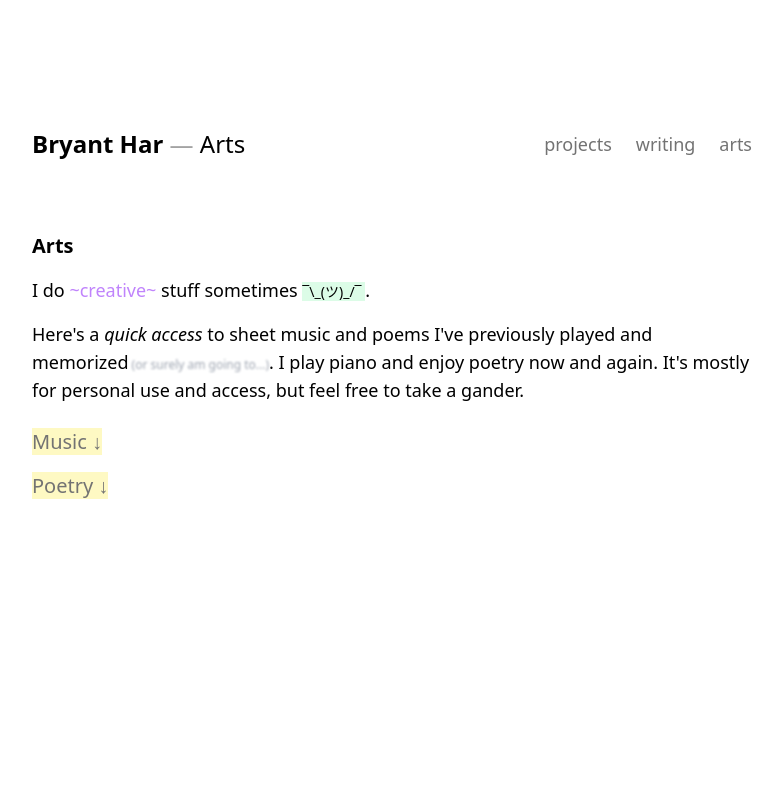
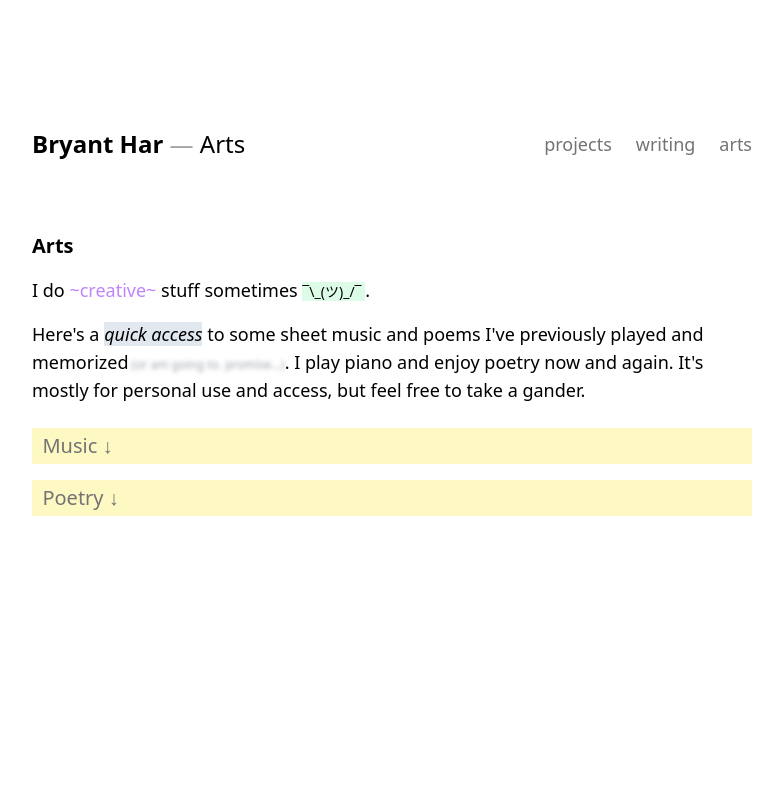
Before and after one commit to bryant-har/bryanthar.com, a Next.js app in the folder etamac/: page /about/arts in a window 1280 px wide. Shown: the top 800 px of the page, without its empty margins (248-1031 px from the left). Built offline with nearby package versions, Linux system fonts and the light colour scheme.

Commit message:
Separate links

```diff
--- a/etamac/src/pages/about/arts.js
+++ b/etamac/src/pages/about/arts.js
@@ -12,16 +12,14 @@ export default function Arts() {
           I do <it className=" text-purple-400">~creative~</it> stuff sometimes <span className=" text-sm bg-green-100"> ¯\_(ツ)_/¯ </span>.
         </p>
         <p className="py-4">
-          Here's a <em>quick access</em> to sheet music and poems I've previously played and memorized
-          <it className="hover:blur-none blur-[1px] text-gray-400 text-xs"> (or surely am going to...)</it>.
+          Here's a <em className=" bg-slate-200">quick access</em> to some sheet music and poems I've previously played and memorized
+          <it className="hover:blur-none blur-[2px] text-gray-400 text-xs transition-all"> (or am going to. promise...)</it>.
           I play piano and enjoy poetry now and again.
           It's mostly for personal use and access, but feel free to take a gander.
         </p>
-        <div className="py-2 hover:bg-neutral-100 transition-colors">
-          <Link className="staticlink text-neutral-600 bg-yellow-100 text-xl" href="#sheets">Music ↓ </Link>
-        </div >
-        <div className="py-2 hover:bg-neutral-100 transition-colors">
-          <Link className="staticlink bg-yellow-100 text-xl" href="#poems">Poetry ↓ </Link>
+        <div className="py-2 grid gap-y-4">
+          <Link className="staticlink py-1 bg-yellow-100 text-xl" href="#sheets"> &nbsp; Music ↓ &nbsp;</Link>
+          <Link className="staticlink py-1 bg-yellow-100 text-xl" href="#poems"> &nbsp; Poetry ↓ &nbsp; </Link>
         </div >
 
       </section >
```
